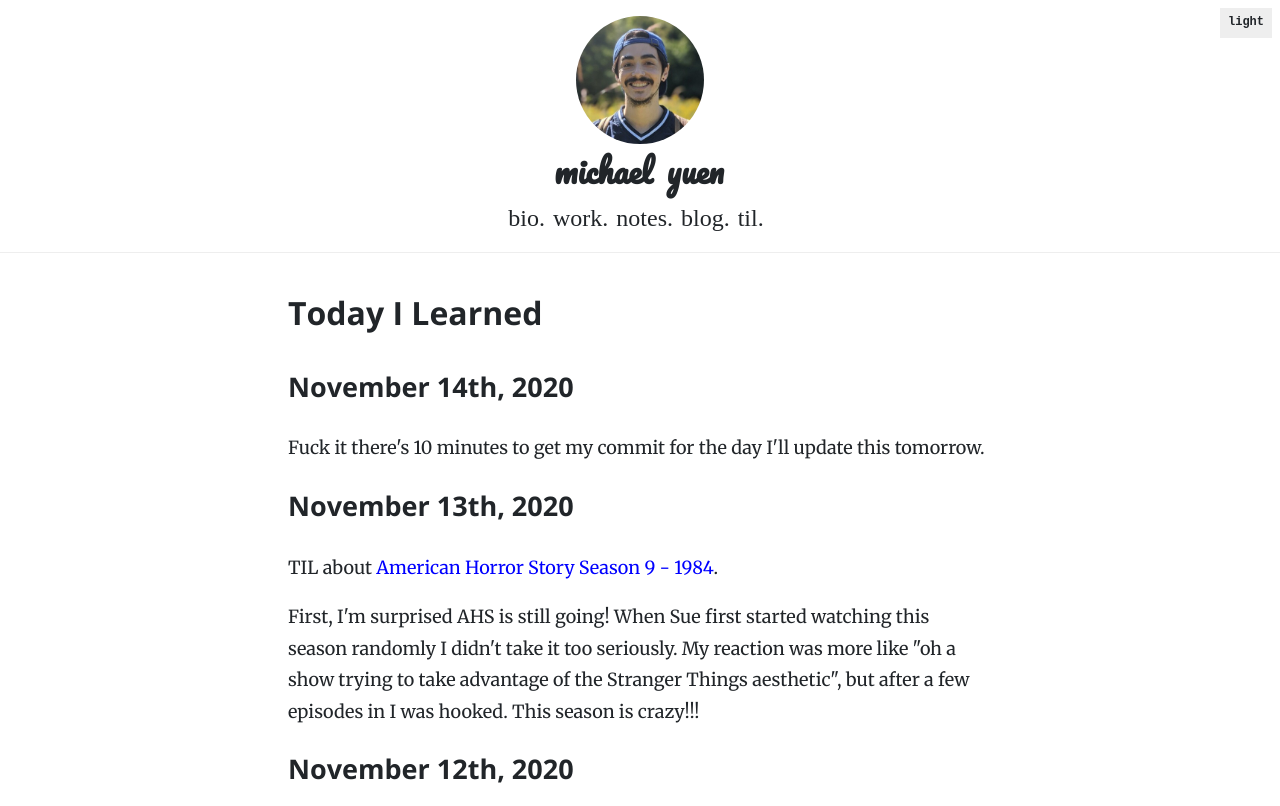
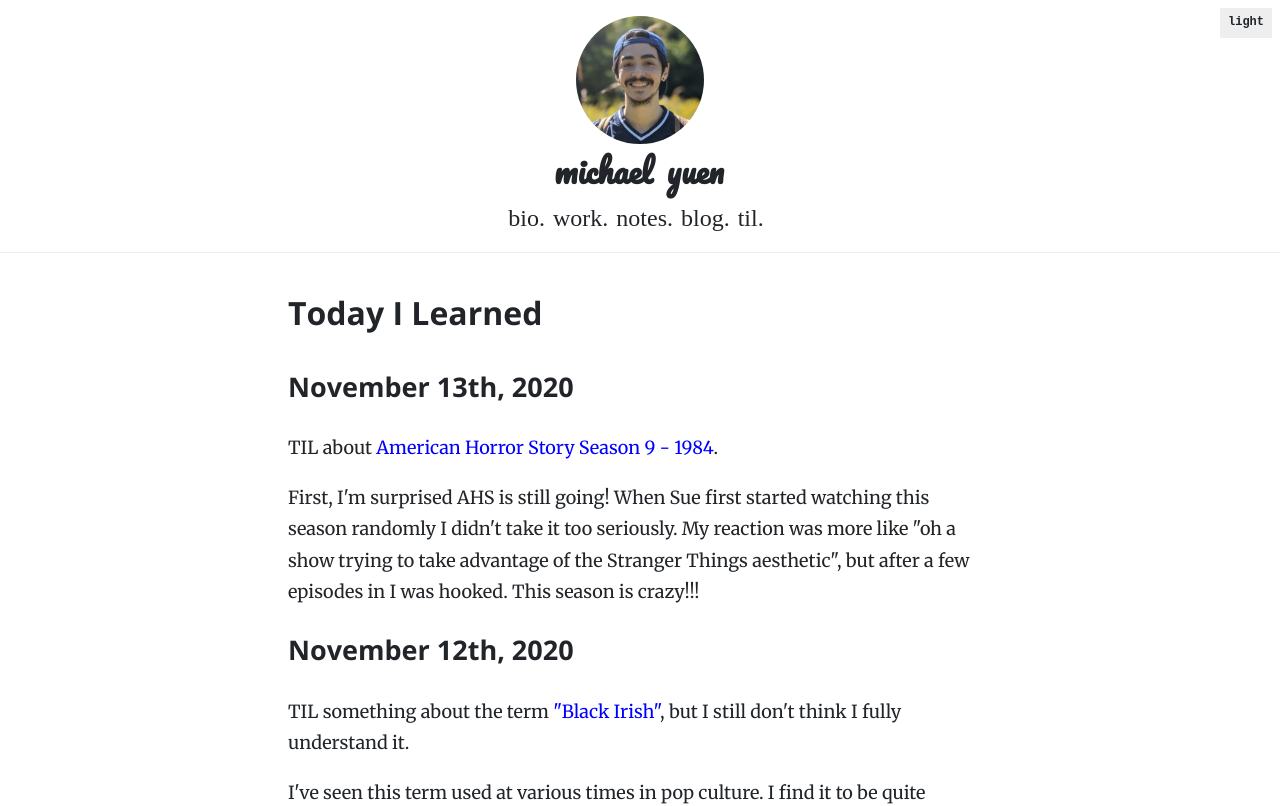
Before and after one commit to michaelyuen/personal-website, a Next.js app in the folder v5/: page /today-i-learned in a window 1280 px wide. Shown: the top 806 px of the page. Built offline with nearby package versions, Linux system fonts and the light colour scheme; a web font is replaced by a local one.

Commit message:
Remove November 14th TIL

```diff
--- a/v5/pages/today-i-learned.tsx
+++ b/v5/pages/today-i-learned.tsx
@@ -4,11 +4,6 @@ export default function TIL() {
   return (
     <section className="TILContainer">
       <h1>Today I Learned</h1>
-      <h2>November 14th, 2020</h2>
-      <p>
-        Fuck it there's 10 minutes to get my commit for the day I'll update this
-        tomorrow.
-      </p>
       <h2>November 13th, 2020</h2>
       <p>
         TIL about{" "}
```
